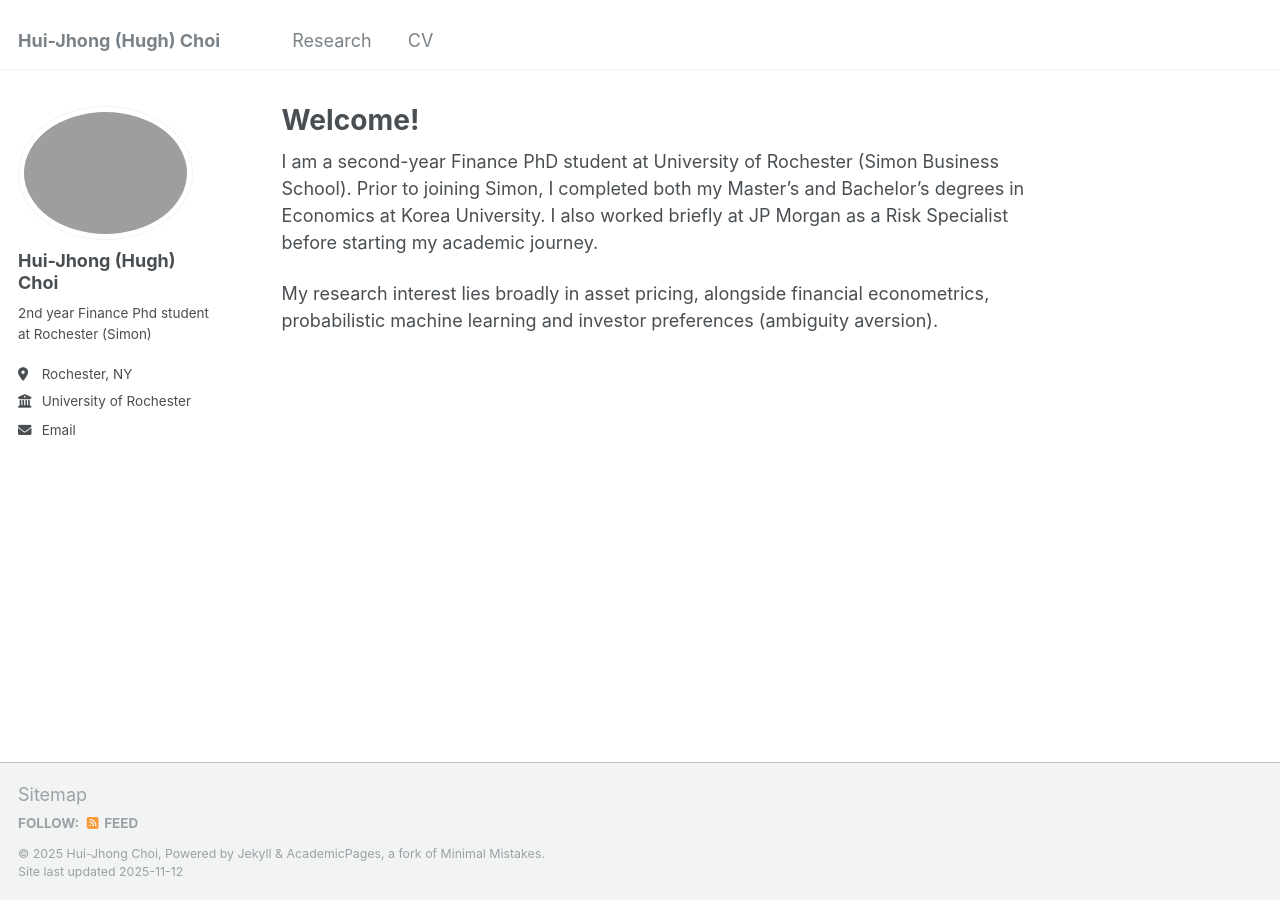
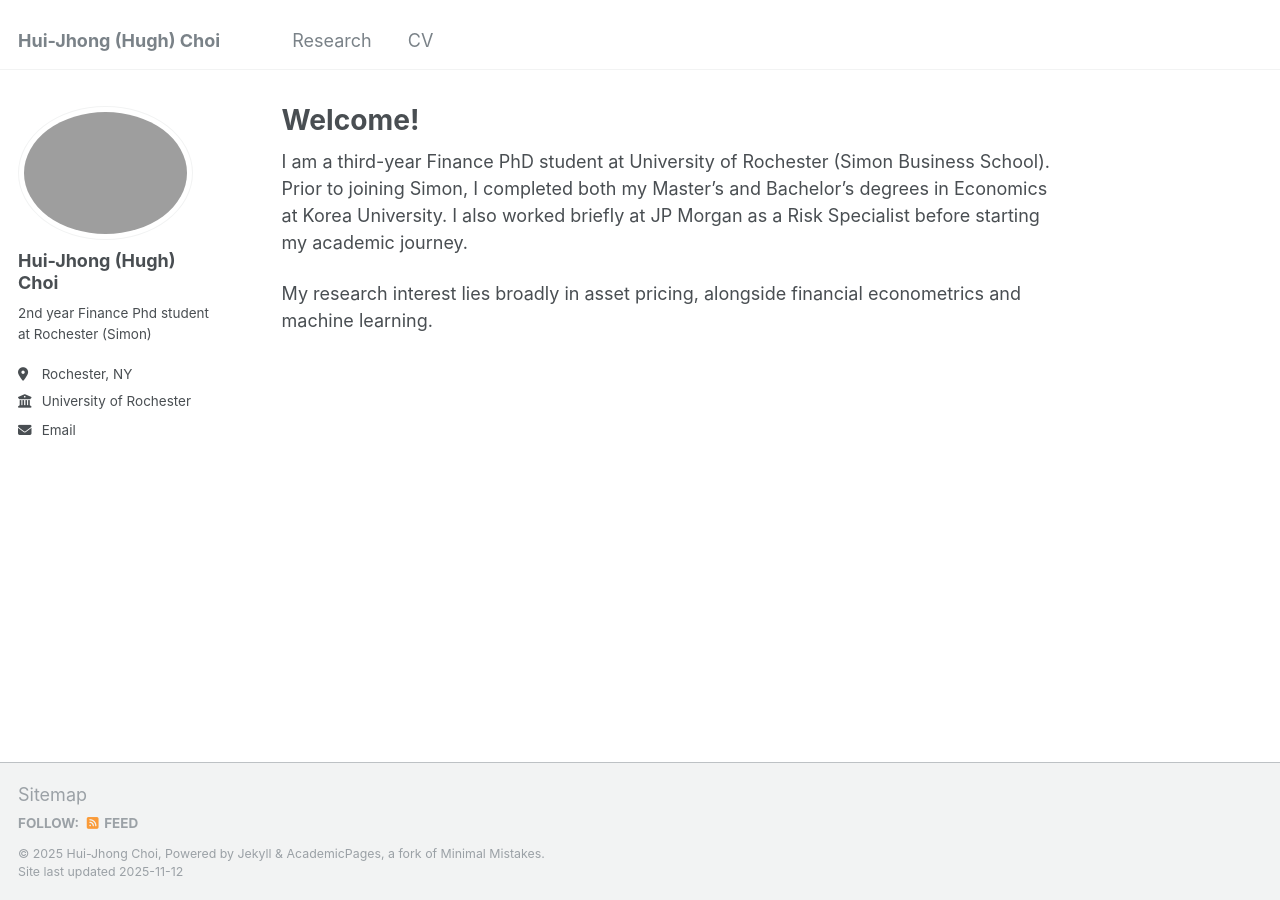
Before and after one commit to Hui-jhongChoi/Hui-jhongChoi.github.io, a Jekyll site: the page built from _pages/about.md, in a window 1280 px wide. Built offline with Jekyll 4.4.1, drawn with Linux system fonts in a browser that asks for light colours.

Commit message:
Revise about page for current academic status
Updated academic status and refined research interests.

```diff
--- a/_pages/about.md
+++ b/_pages/about.md
@@ -8,6 +8,6 @@ redirect_from:
 ---
 
 
-I am a second-year Finance PhD student at University of Rochester (Simon Business School). Prior to joining Simon, I completed both my Master's and Bachelor's degrees in Economics at Korea University. I also worked briefly at JP Morgan as a Risk Specialist before starting my academic journey.
+I am a third-year Finance PhD student at University of Rochester (Simon Business School). Prior to joining Simon, I completed both my Master's and Bachelor's degrees in Economics at Korea University. I also worked briefly at JP Morgan as a Risk Specialist before starting my academic journey.
 
-My research interest lies broadly in asset pricing, alongside financial econometrics, probabilistic machine learning and investor preferences (ambiguity aversion).
+My research interest lies broadly in asset pricing, alongside financial econometrics and machine learning.
```
